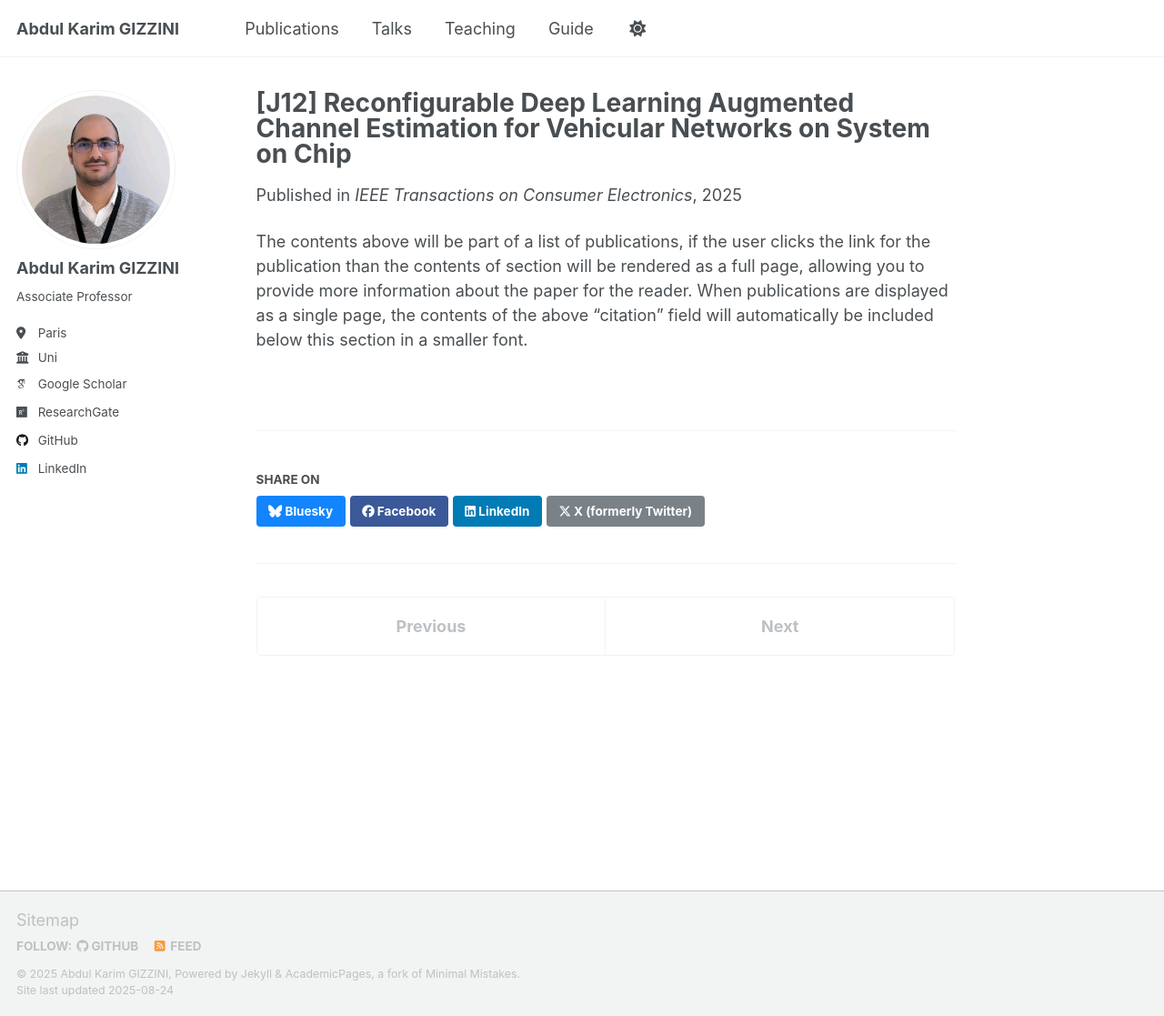
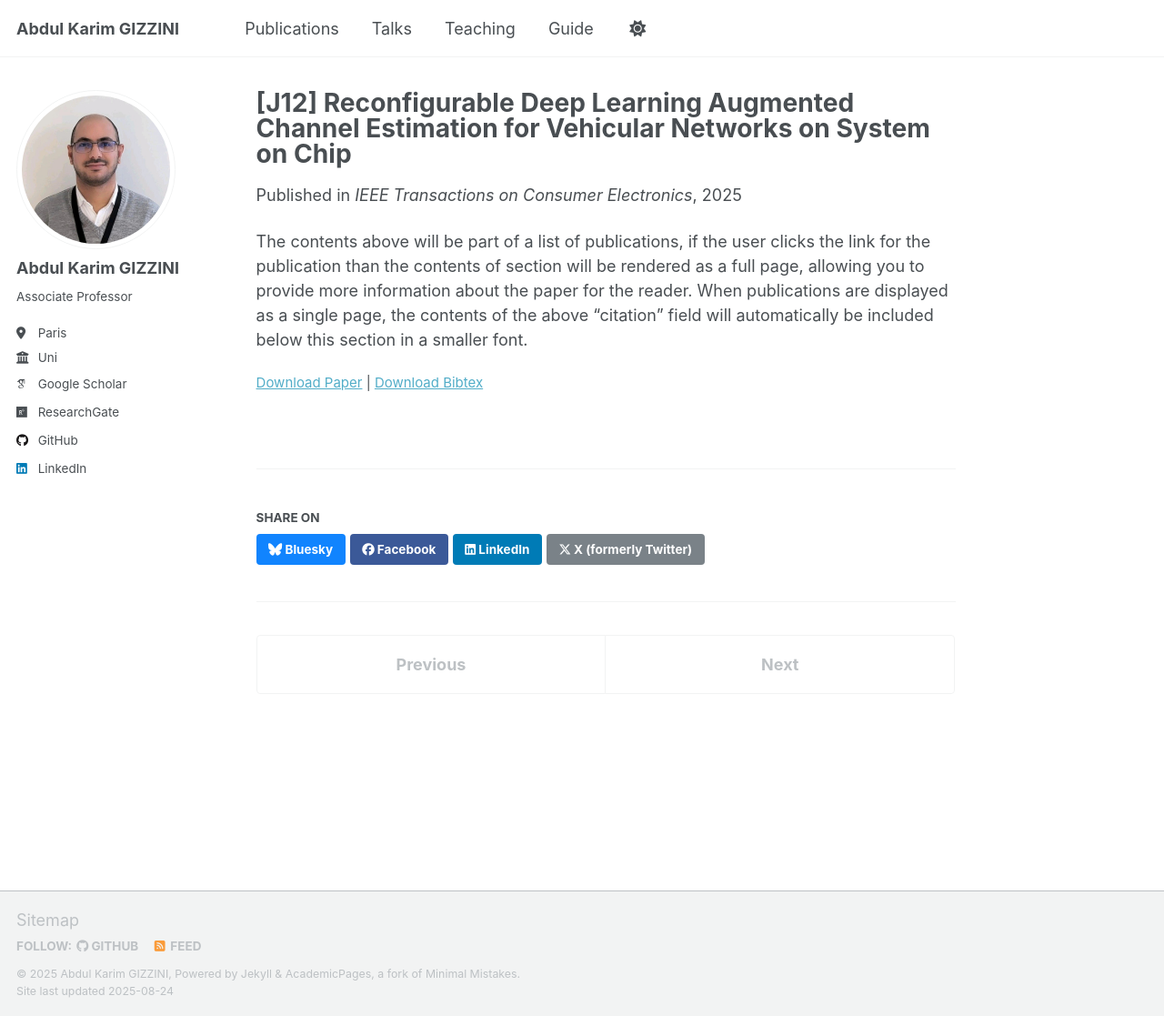
Before and after one commit to abdulkarimgizzini/abdulkarimgizzini-website, a Jekyll site: the page built from _publications/J12.md, in a window 1280 px wide and 1117 px high. Shown: the whole window at 91% size. Built offline with Jekyll 4.4.1, drawn with Linux system fonts in a browser that asks for light colours; some web fonts are replaced; a script that is not in the unit is left out; some of the changed lines change nothing that is shown.

Commit message:
Update J12.md

```diff
--- a/_publications/J12.md
+++ b/_publications/J12.md
@@ -8,6 +8,7 @@ date: 2025-08-19
 venue: 'IEEE Transactions on Consumer Electronics'
 [//]: # slidesurl: 'http://academicpages.github.io/files/slides3.pdf'
 paperurl: 'https://ieeexplore.ieee.org/abstract/document/11130519'
+bibtexurl: 'https://scholar.googleusercontent.com/scholar.bib?q=info:cAUAYiyrHt4J:scholar.google.com/&output=citation&scisdr=CgL1daADEPfklxTrGD4:AAZF9b8AAAAAaKrtAD7FXpOkXi5vJKuRp6KMdiE&scisig=AAZF9b8AAAAAaKrtAEokw9IVBZhmCYVDZ81mw8Y&scisf=4&ct=citation&cd=-1&hl=fr'
 [//]: # citation: 'S. A. u. haq, S. J. Darak and A. K. Gizzini, "Reconfigurable Deep Learning Augmented Channel Estimation for Vehicular Networks on System on Chip," in IEEE Transactions on Consumer Electronics, doi: 10.1109/TCE.2025.3600481.'
 ---
 
```
